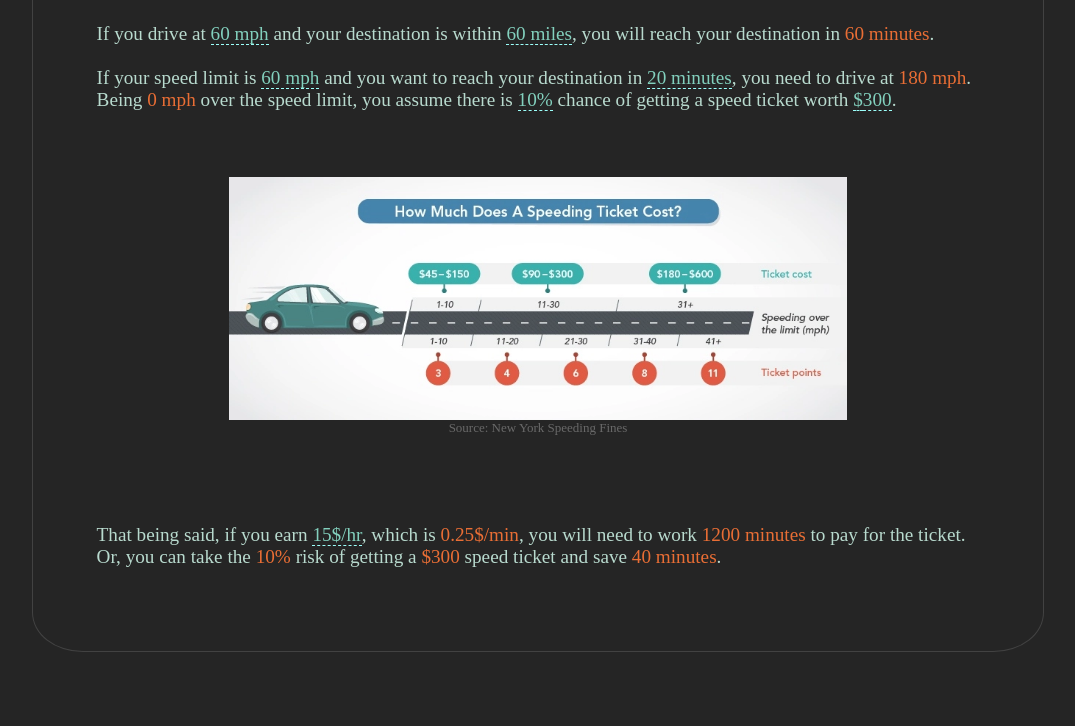
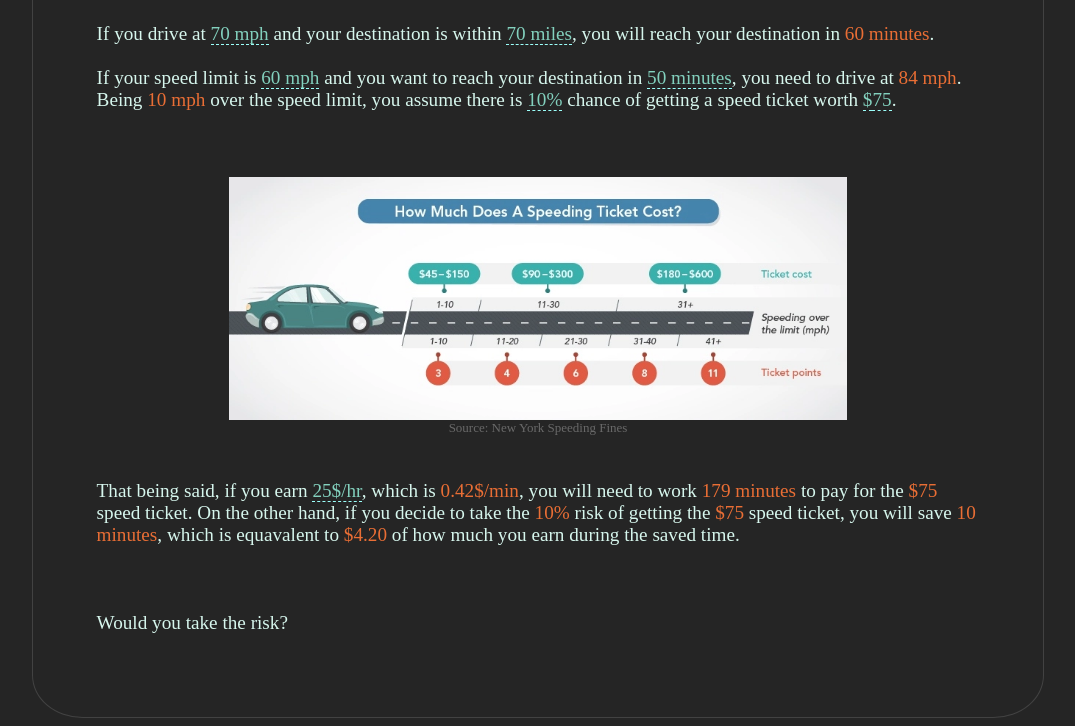
Before and after one commit to timkim0713/WhatIf, a plain HTML site: page public/index.html in a window 1280 px wide. Shown: the part 200-926 px from the top of the page, without its empty margins (102-1177 px from the left). Before the commit the page ends 860 px from the top, so only its background shows below. Drawn offline with Linux system fonts and the light colour scheme; some packages are replaced by stand-ins of ours.

Commit message:
redesigning the last sentence

```diff
--- a/public/TangleKit/TangleKit.css
+++ b/public/TangleKit/TangleKit.css
@@ -1,11 +1,4 @@
-/*
- *  TangleKit.css
- *  Tangle 0.1.0
- *
- *  Created by Bret Victor on 6/10/11.
- *  (c) 2011 Bret Victor.  MIT open-source license.
- *
- */
+
 
 
 /* cursor */
@@ -14,7 +7,7 @@
 	cursor: pointer;
 	cursor: move;
 	cursor: col-resize;
-}
+ }
 
 
 /* TKToggle */
@@ -41,21 +34,20 @@
 	font-size: larger;
 	color: rgb(124, 167, 236);
 	border-bottom: 1px solid rgb(89, 132, 212);
-	transition: 0.5s;
+	transition: 0.6s;
 
  }
 
 .TKAdjustableNumberHelp {
 	position:absolute;
-	font-style: italic;
-	color: rgb(255, 255, 255);
+     color:rgb(233, 110, 53);
 	font: 12px "Helvetica-Neue", "Arial", sans-serif;
 }
 
 
 body{
 	background-color: rgb(37, 37, 37);
-	color: rgb(184, 218, 206);
+	color: rgb(214, 246, 237);
 	font-size:larger ;
 	}
 
--- a/public/index.html
+++ b/public/index.html
@@ -22,10 +22,10 @@
             var element = document.getElementById("example");
             var tangle = new Tangle(element, {
                 initialize: function () {
-                    this.speed = 60;
-                    this.distance = 60;
+                    this.speed = 70;
+                    this.distance = 70;
                     this.time = 60;
-                    this.wantedTime = 20;
+                    this.wantedTime = 50;
                     this.neededSpeed = 60;
                     this.speedLimit = 60;
                     this.speedLimitDifference = Math.abs(this.neededSpeed - this.speed);
@@ -33,12 +33,14 @@
                     this.destinationTimeDifference = Math.abs(this.time - this.wantedTime);
 
                     this.ticketProbability = 10;
-                    this.ticketPrice = 300;
+                    this.ticketPrice = 75;
 
-                    this.wagePerHour = 15;
+                    this.wagePerHour = 25;
                     this.wagePerMinute = 1;
 
                     this.workTimeForTicketPerMinute = (this.ticketPrice / this.wagePerMinute);
+
+                    this.earnedMinutesinDollars=(this.wagePerMinute *this.destinationTimeDifference).toFixed(2);
                 },
                 update: function () {
                     this.time = ((this.distance / this.speed).toFixed(2) * 60).toFixed(0);
@@ -51,6 +53,8 @@
 
                     this.wagePerMinute = (this.wagePerHour / 60).toFixed(2);
                     this.workTimeForTicketPerMinute = (this.ticketPrice / this.wagePerMinute).toFixed(0);
+
+                    this.earnedMinutesinDollars=(this.wagePerMinute *this.destinationTimeDifference).toFixed(2);
 
                 }
 
@@ -93,16 +97,19 @@
 
         <img id=ticketImage src="./data/ticket.png" alt="ticket"> <span id="sourceTicketImage">Source: New York Speeding Fines</span>
         <br></br>
-        <br></br>
 
         That being said, if you earn   <span   data-var="wagePerHour" class="TKAdjustableNumber" data-min="1" data-max="300" >$/hr</span>, which is
         <span class="nonDraggables" data-var="wagePerMinute"   >$/min</span>, you will need to work
-        <span class="nonDraggables" data-var="workTimeForTicketPerMinute"> minutes</span> to pay for the ticket.
+        <span class="nonDraggables" data-var="workTimeForTicketPerMinute"> minutes</span> to pay for the <span class="prefixNonDraggable">$</span><span data-var="ticketPrice" class="nonDraggables" > </span> speed ticket.
 
-        Or, you can take the  <span class="nonDraggables" data-var="ticketProbability"  >% </span> risk
-        of getting a <span class="prefixNonDraggable">$</span><span data-var="ticketPrice" class="nonDraggables" > </span></class>speed ticket and save <span class="nonDraggables" data-var="destinationTimeDifference" > minutes</span>.
+        On the other hand, if you decide to take the <span class="nonDraggables" data-var="ticketProbability"  >% </span> risk
+        of getting the <span class="prefixNonDraggable">$</span><span data-var="ticketPrice" class="nonDraggables" > </span>speed ticket, you will save <span class="nonDraggables" data-var="destinationTimeDifference" > minutes</span>,
+        which is equavalent to <span class="prefixNonDraggable">$</span><span class="nonDraggables" data-var="earnedMinutesinDollars" ></span> of how much you earn during the saved time.
 
+        <br></br>
+        <br></br>
 
+        Would you take the risk?
 
 
     </p>
```
